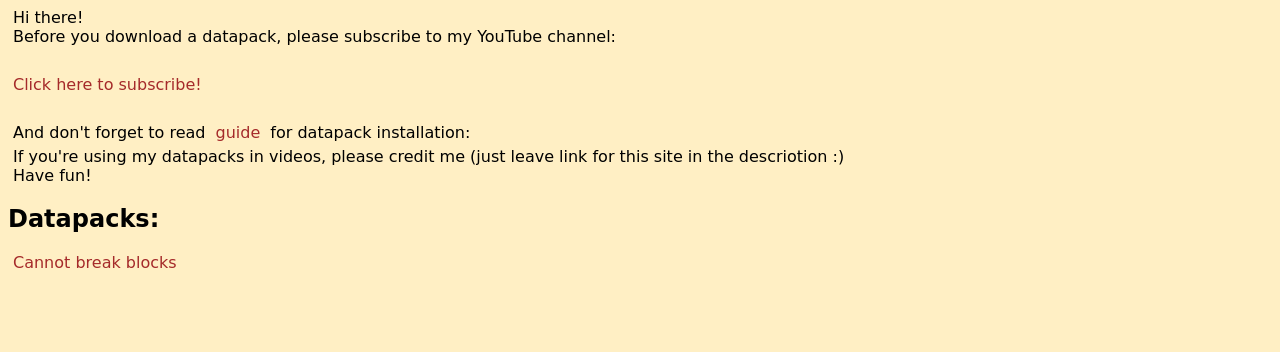
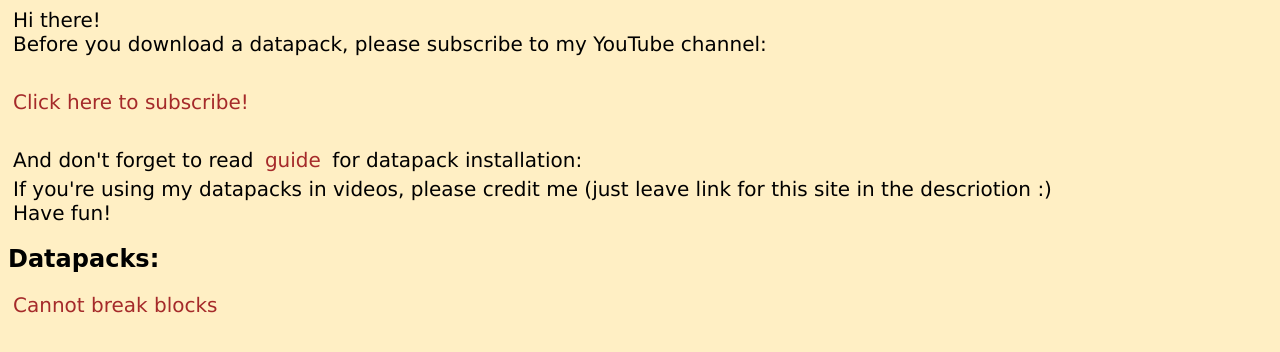
Before and after one commit to drekamor-d/drekamor-d.github.io, a plain HTML site: page index.html in a window 1280 px wide. Drawn offline with Linux system fonts and the light colour scheme.

Commit message:
Update styles.css

```diff
--- a/styles.css
+++ b/styles.css
@@ -1,3 +1,10 @@
+@font-face {
+    font-family: "just _squash";
+    src: url(C:/Users/azuev/Documents/site/fonts/just _squash.otf) format("opentype");
+}
+
+
+
 body {
   background-color: #ffefc4;
 }
@@ -11,12 +18,14 @@ div {
 
 p {
   margin: 5px;
-  font-family: "Lucida Handwriting", Lucida, Cursive;
+  font-size: 20px;
+  font-family: "just _squash", Verdana, Tahoma;
 }
 
 a {
   margin: 5px;
-  font-family: "Lucida Handwriting", Lucida, Cursive;
+  font-size: 20px;
+  font-family: "just _squash", Verdana, Tahoma;
 }
 
 a:link {
```
